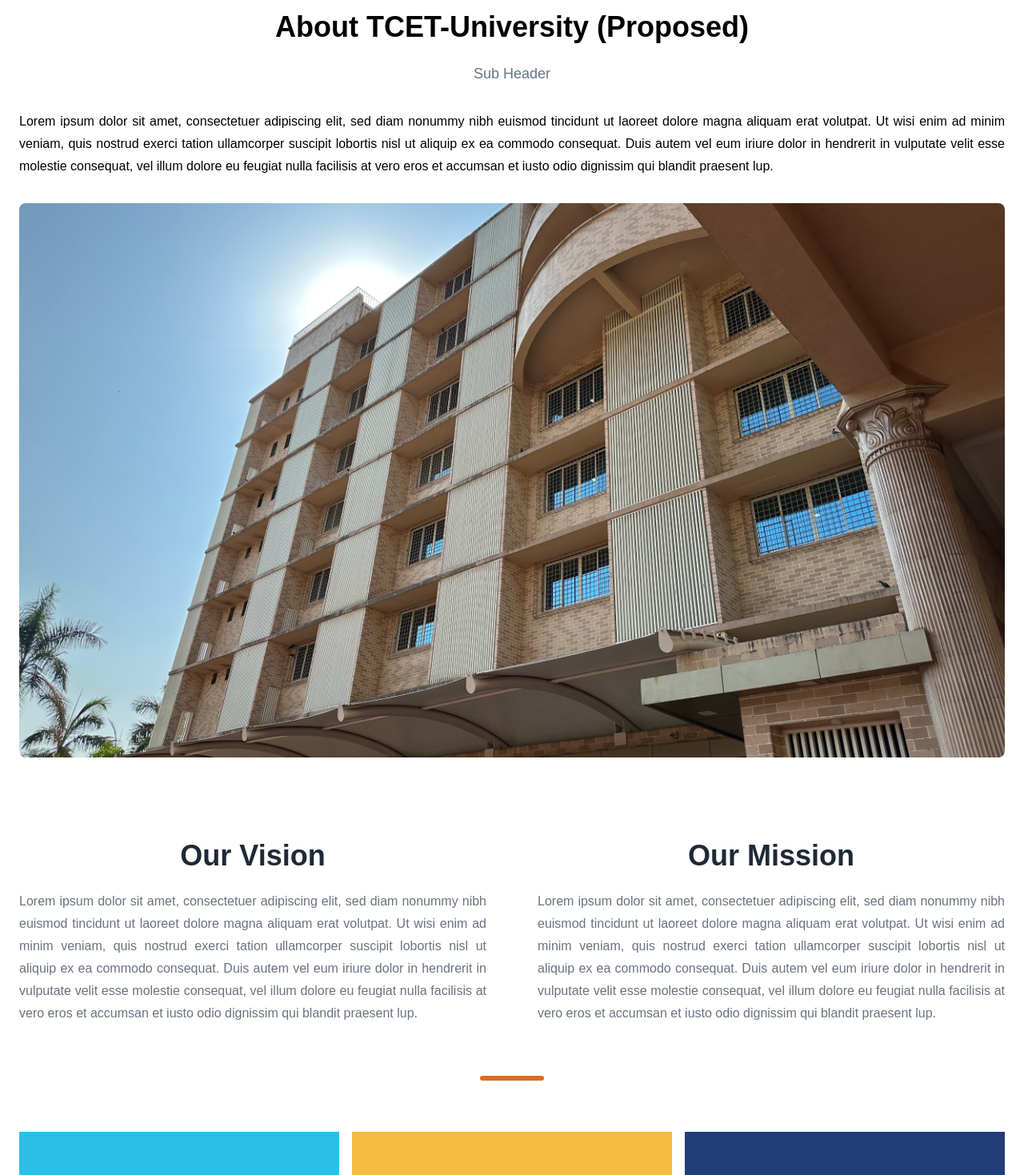
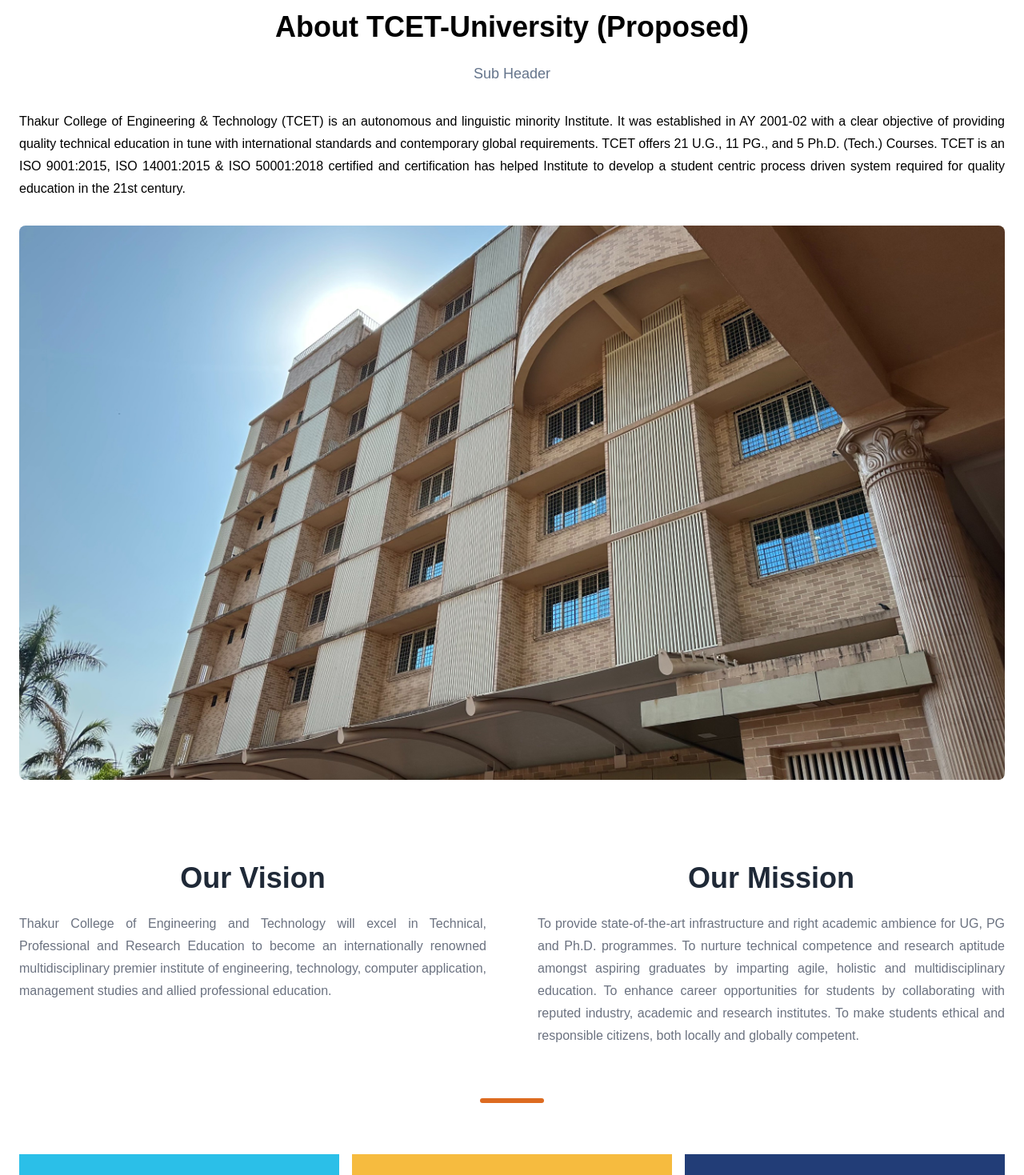
Before and after one commit to tgbsWebsite/tcet, a React (Vite) app: page / in a window 1280 px wide. Shown: the part 900-2369 px from the top of the page at 80% size. Built offline with nearby package versions, Linux system fonts and the light colour scheme.

Commit message:
Add files via upload

```diff
--- a/src/components/AboutUs.jsx
+++ b/src/components/AboutUs.jsx
@@ -22,14 +22,7 @@
             </h1>
             <h2 className="about-subtitle">Sub Header</h2>
             <p className="about-description">
-              Lorem ipsum dolor sit amet, consectetuer adipiscing elit, sed diam
-              nonummy nibh euismod tincidunt ut laoreet dolore magna aliquam
-              erat volutpat. Ut wisi enim ad minim veniam, quis nostrud exerci
-              tation ullamcorper suscipit lobortis nisl ut aliquip ex ea commodo
-              consequat. Duis autem vel eum iriure dolor in hendrerit in
-              vulputate velit esse molestie consequat, vel illum dolore eu
-              feugiat nulla facilisis at vero eros et accumsan et iusto odio
-              dignissim qui blandit praesent lup.
+              Thakur College of Engineering & Technology (TCET) is an autonomous and linguistic minority Institute. It was established in AY 2001-02 with a clear objective of providing quality technical education in tune with international standards and contemporary global requirements. TCET offers 21 U.G., 11 PG., and 5 Ph.D. (Tech.) Courses. TCET is an ISO 9001:2015, ISO 14001:2015 & ISO 50001:2018 certified and certification has helped Institute to develop a student centric process driven system required for quality education in the 21st century.
             </p>
           </div>
 
@@ -49,28 +42,17 @@
             <div className="vm-section">
               <h2 className="vm-heading">Our Vision</h2>
               <p className="vm-text">
-                Lorem ipsum dolor sit amet, consectetuer adipiscing elit, sed
-                diam nonummy nibh euismod tincidunt ut laoreet dolore magna
-                aliquam erat volutpat. Ut wisi enim ad minim veniam, quis
-                nostrud exerci tation ullamcorper suscipit lobortis nisl ut
-                aliquip ex ea commodo consequat. Duis autem vel eum iriure dolor
-                in hendrerit in vulputate velit esse molestie consequat, vel
-                illum dolore eu feugiat nulla facilisis at vero eros et accumsan
-                et iusto odio dignissim qui blandit praesent lup.
+                Thakur College of Engineering and Technology will excel in Technical, Professional and Research Education to become an internationally renowned multidisciplinary premier institute of engineering, technology, computer application, management studies and allied professional education.
               </p>
             </div>
 
             <div className="vm-section">
               <h2 className="vm-heading">Our Mission</h2>
               <p className="vm-text">
-                Lorem ipsum dolor sit amet, consectetuer adipiscing elit, sed
-                diam nonummy nibh euismod tincidunt ut laoreet dolore magna
-                aliquam erat volutpat. Ut wisi enim ad minim veniam, quis
-                nostrud exerci tation ullamcorper suscipit lobortis nisl ut
-                aliquip ex ea commodo consequat. Duis autem vel eum iriure dolor
-                in hendrerit in vulputate velit esse molestie consequat, vel
-                illum dolore eu feugiat nulla facilisis at vero eros et accumsan
-                et iusto odio dignissim qui blandit praesent lup.
+                To provide state-of-the-art infrastructure and right academic ambience for UG, PG and Ph.D. programmes.
+                To nurture technical competence and research aptitude amongst aspiring graduates by imparting agile, holistic and multidisciplinary education.
+                To enhance career opportunities for students by collaborating with reputed industry, academic and research institutes.
+                To make students ethical and responsible citizens, both locally and globally competent.
               </p>
             </div>
           </div>
```
